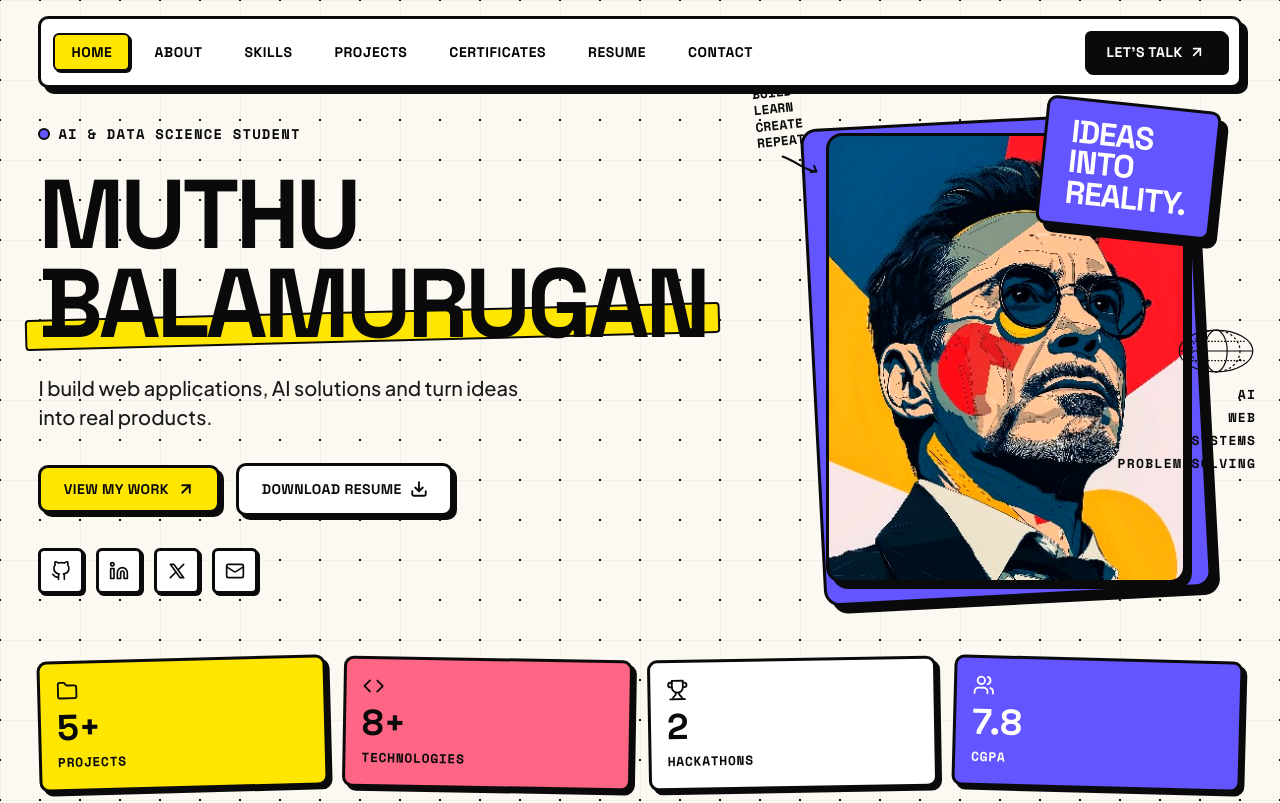
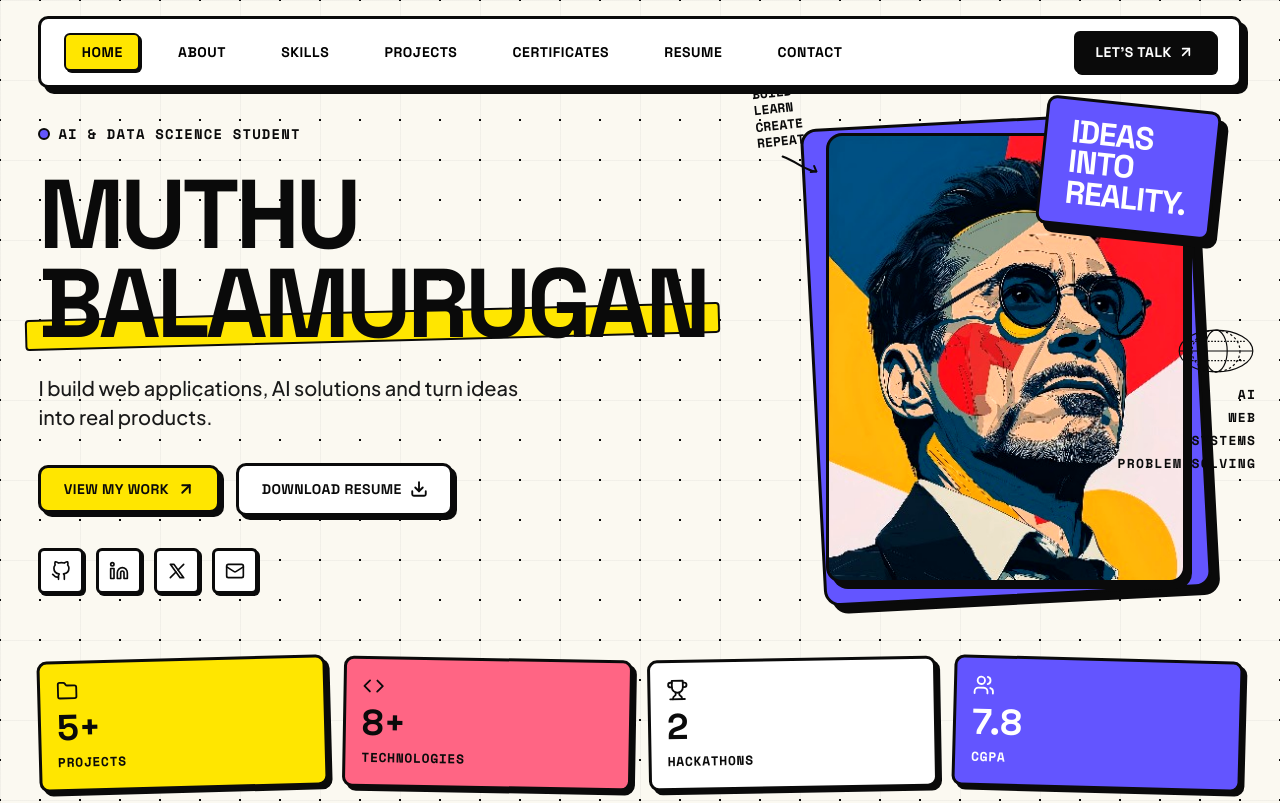
Before and after one commit to Aztrix-MBM/Aztrix-MBM.github.io, a React (Vite) app: page / in a window 1280 px wide. Shown: the top 803 px of the page. Built offline with nearby package versions, Linux system fonts and the light colour scheme.

Commit message:
style: balance navbar spacing and gap between tabs and CTA

```diff
--- a/src/styles/index.css
+++ b/src/styles/index.css
@@ -405,50 +405,34 @@ img, svg {
   border: var(--border-width) solid var(--color-black);
   border-radius: var(--radius-md);
   box-shadow: var(--shadow-md);
-  padding: 8px 12px;
+  padding: 8px clamp(14px, 1.8vw, 24px);
   height: var(--nav-height);
   position: relative;
 }
 
-.neo-navbar__logo {
-  display: flex;
-  align-items: center;
-  justify-content: center;
-  height: 50px;
-  padding: 0 16px;
-  background-color: var(--color-white);
-  border-right: var(--border-width) solid var(--color-black);
-  font-family: var(--font-heading);
-  font-weight: 900;
-  font-size: 1.6rem;
-  letter-spacing: -0.04em;
-  transition: background-color var(--transition-fast);
-}
-
-.neo-navbar__logo:hover {
-  background-color: var(--color-yellow);
-}
-
 .neo-navbar__links {
   display: flex;
   align-items: center;
-  gap: 6px;
+  gap: clamp(10px, 1.6vw, 28px);
   list-style: none;
+  flex: 1;
+  max-width: 960px;
 }
 
 .neo-navbar__link {
   display: inline-flex;
   align-items: center;
   justify-content: center;
-  padding: 8px 16px;
+  padding: 8px clamp(12px, 1.2vw, 22px);
   font-family: var(--font-heading);
   font-weight: 800;
-  font-size: var(--text-sm);
+  font-size: clamp(0.78rem, 0.75rem + 0.18vw, 0.875rem);
   text-transform: uppercase;
   letter-spacing: 0.04em;
   border-radius: var(--radius-sm);
   border: 2px solid transparent;
   transition: all var(--transition-fast);
+  white-space: nowrap;
 }
 
 .neo-navbar__link:hover {
```
